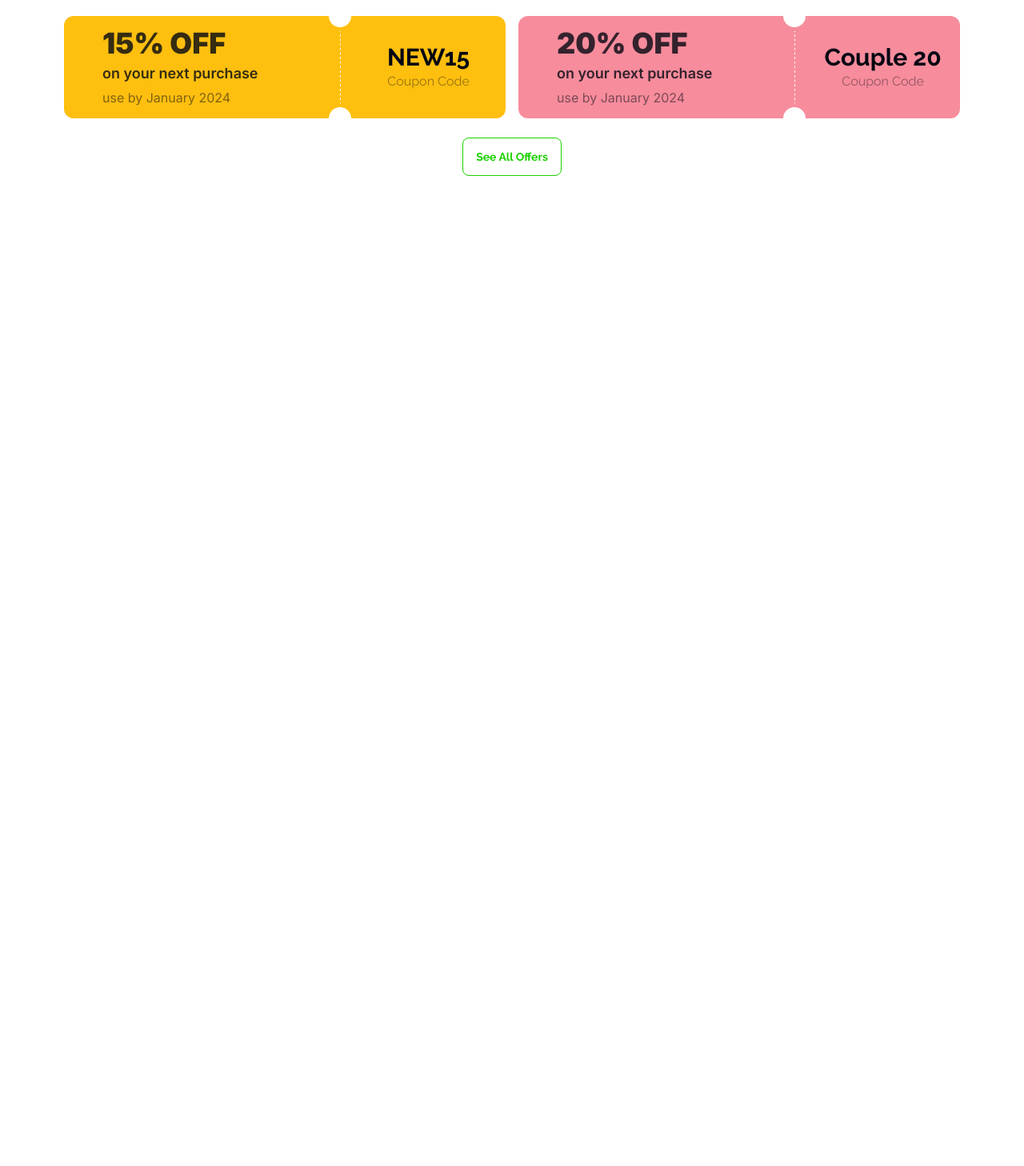
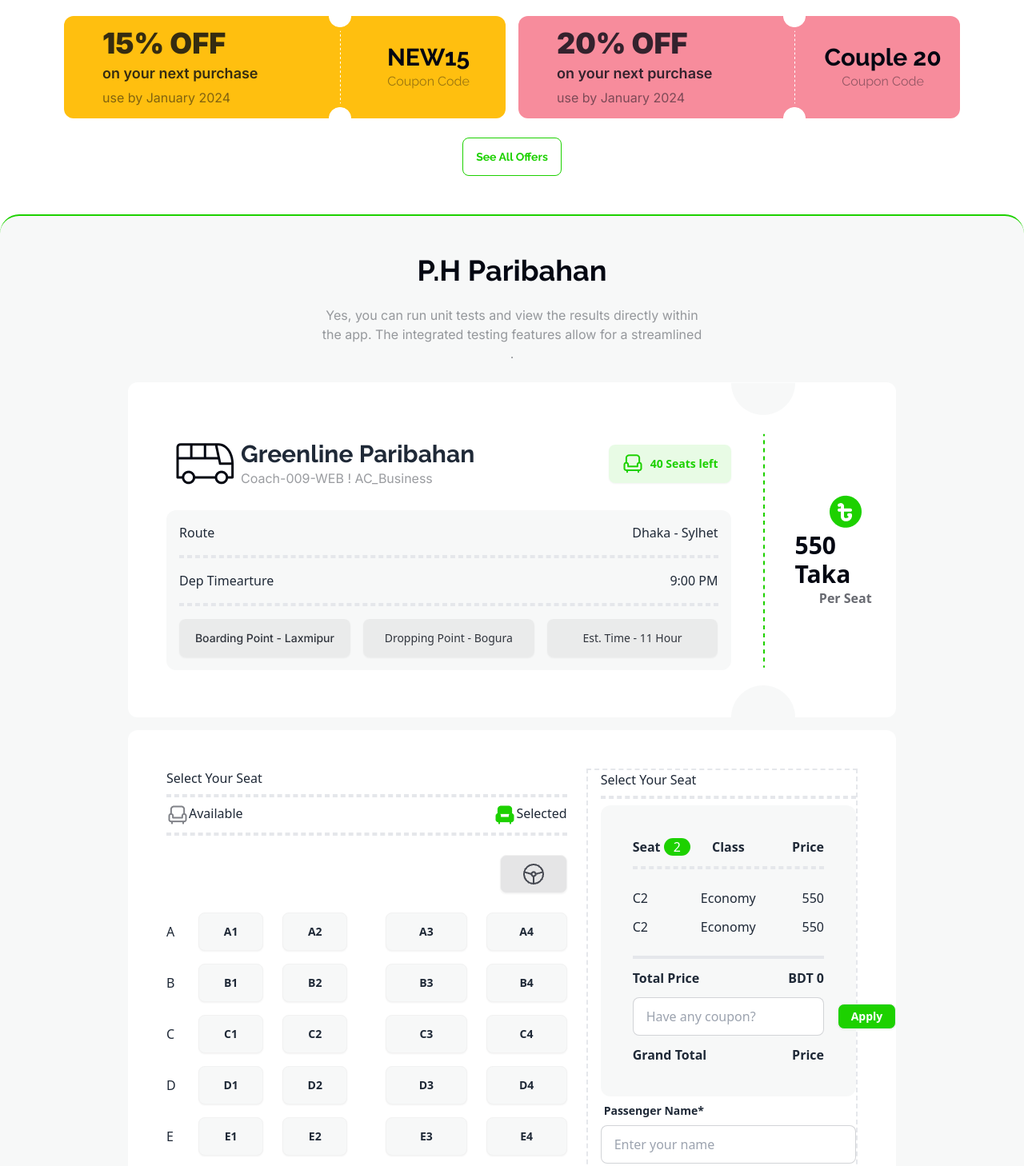
Before and after one commit to S-a-b-b-i-R/busTicket-landingPage, a plain HTML site: page index.html in a window 1280 px wide. Shown: the part 834-2292 px from the top of the page at 80% size. Before the commit the page ends 1054 px from the top, so only its background shows below. Drawn offline with nearby package versions, Linux system fonts and the light colour scheme; files whose address does not match are found by name.

Commit message:
ticket section responsive done

```diff
--- a/index.html
+++ b/index.html
@@ -174,22 +174,26 @@
     </section>
 
     <!-- tickets -->
-    <!-- <div id="ticket-div"
-        class="lg:mt-12 lg:px-10 xl:px-20  border-t-2 border-[#1DD100] rounded-tl-3xl bg-[#F7F8F8]  rounded-tr-3xl border-l-0 border-r-0 border-b-0 p-14">
+    <div id="ticket-div"
+        class="mt-10 lg:mt-12 lg:px-10 xl:px-20  border-t-2 border-[#1DD100] rounded-tl-3xl bg-[#F7F8F8]  rounded-tr-3xl border-l-0 border-r-0 border-b-0">
         <section class="container mx-auto lg:mt-12 lg:px-20 space-y-4">
             <div class="flex flex-col items-center gap-6  ">
                 <h1 class="font-bold text-4xl text-[#030712] raleway-font">P.H Paribahan</h1>
-                <p class="w-1/2 text-[#03071266] text-center inter-font">Yes, you can run unit tests and view the
+                <p class="w-full lg:w-1/2 text-[#03071266] text-center inter-font">Yes, you can run unit tests and view
+                    the
                     results directly within the app. The integrated testing features allow for a streamlined .</p>
-                <div class="w-full flex bg-white rounded-xl">
-                    <div class="flex w-4/5 flex-col justify-center items-start pl-12 space-y-1">
+                <div class="w-full flex flex-col lg:flex-row bg-white rounded-xl">
+                    <div class="flex w-full lg:w-4/5 flex-col justify-center items-start lg:pl-12 space-y-1">
                         <div class="w-full space-y-4">
-                            <div class="flex justify-between">
-                                <div class="flex justify-between">
-                                    <img src="images/bus-logo.png" alt="">
+                            <div class="flex flex-col lg:flex-row justify-between">
+                                <div class="flex justify-between p-3">
+                                    <img class="h-auto object-contain" src="images/bus-logo.png" alt="">
                                     <div class="flex flex-col items-start ml-2">
-                                        <h2 class="raleway-font font-bold text-3xl">Greenline Paribahan</h2>
-                                        <p class=" text-[#03071266] text-center inter-font">Coach-009-WEB ! AC_Business
+                                        <h2 class="raleway-font font-bold text-lg lg:text-3xl text-right">Greenline
+                                            Paribahan</h2>
+                                        <p class=" text-[#03071266] lg:text-center inter-font text-right">Coach-009-WEB
+                                            !
+                                            AC_Business
                                         </p>
                                     </div>
                                 </div>
@@ -212,7 +216,7 @@
                                     <h4>9:00 PM</h4>
                                 </div>
                                 <hr class="border-2 border-dashed">
-                                <div class="flex justify-around gap-4">
+                                <div class="flex flex-col lg:flex-row justify-around gap-4">
                                     <button
                                         class="btn text-sm border-none rounded-lg bg-[#03070D0D] px-4 py-2 inter-font font-medium text-[#030712CC] flex-1">
                                         <span id="">Boarding Point - Laxmipur</span>
@@ -229,7 +233,7 @@
                             </div>
                         </div>
                     </div>
-                    <img class="h-full" src="images/info-devider.png" alt="">
+                    <img class="h-full hidden lg:block" src="images/info-devider.png" alt="">
                     <div class="flex flex-col justify-center items-center mx-auto">
                         <img src="images/fare.png" alt="">
                         <h2 class="font-bold text-3xl text-[#030712] ralway-font">550 Taka</h2>
@@ -238,7 +242,7 @@
                 </div>
             </div>
 
-            <div class="grid grid-cols-12 gap-2 bg-white p-12 rounded-xl">
+            <div class="flex flex-col lg:grid lg:grid-cols-12 gap-2 bg-white lg:p-12 rounded-xl p-4">
                 <div class="space-y-6 col-span-7">
                     <div>
                         <h3>Select Your Seat</h3>
@@ -361,7 +365,7 @@
 
 
                 </div>
-                <div class="border-2 border-dashed ml-4 pl-4 border-r-0 border-b-0 border-t-0 col-span-5">
+                <div class="lg:border-2 border-dashed lg:ml-4 lg:pl-4 border-r-0 border-b-0 border-t-0 col-span-5">
                     <h3>Select Your Seat</h3>
                     <hr class="border-2 border-dashed mt-2 mb-2">
                     <div class="bg-[#F7F8F8] p-10 rounded-xl space-y-3">
@@ -393,7 +397,8 @@
                         </div>
                         <label class="input input-bordered flex items-center gap-2 mt-2">
                             <input type="text" class="grow" placeholder="Have any coupon?" />
-                            <span class="btn btn-sm bg-[#1DD100] text-white px-4">Apply</span>
+                            <span
+                                class="btn btn-sm bg-[#1DD100] text-white lg:px-4 -translate-x-4 lg:translate-x-0">Apply</span>
                         </label>
                         <div class="flex justify-between">
                             <p class="font-bold">Grand Total</p>
@@ -443,7 +448,7 @@
                 </div>
             </div>
         </section>
-    </div> -->
+    </div>
 
     <!-- footer -->
     <!-- <footer class="footer p-10 bg-black text-neutral-content">
```
